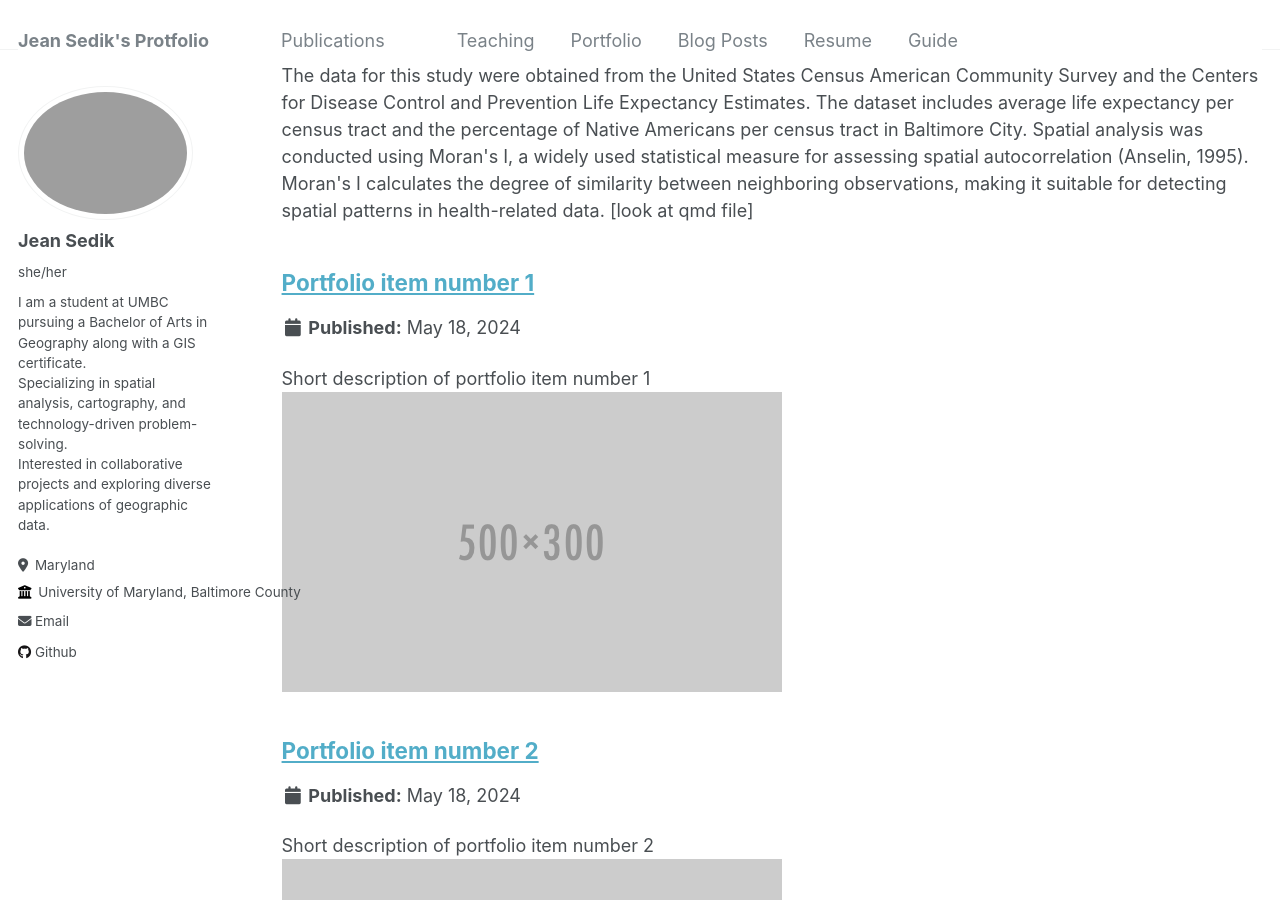
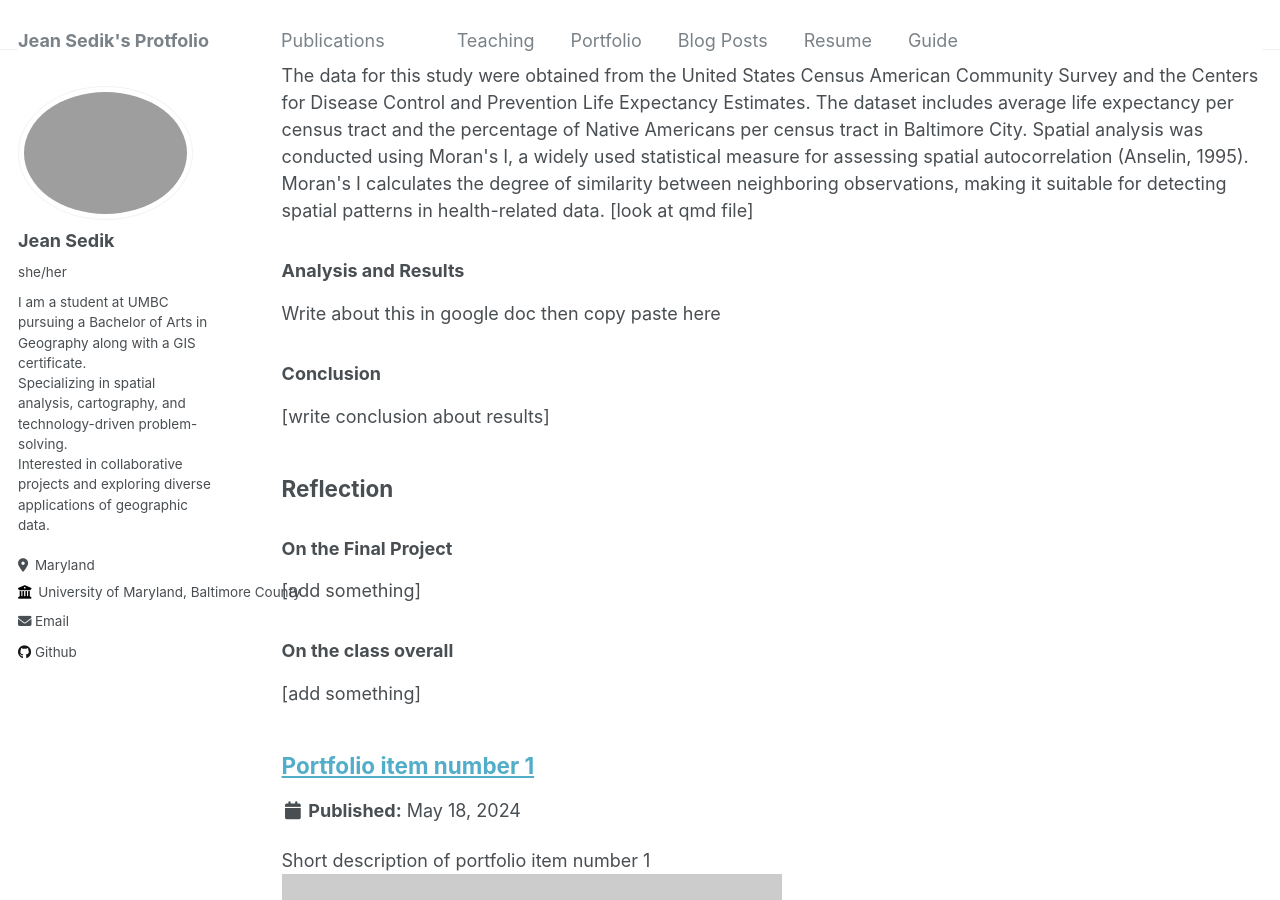
Before and after one commit to VG68490/VG68490.github.io, a Jekyll site: the page built from _pages/portfolio.html, in a window 1280 px wide and 900 px high, scrolled down 632 px. Built offline with Jekyll 4.4.1, drawn with Linux system fonts in a browser that asks for light colours.

Commit message:
5_portfolio.html

```diff
--- a/_pages/portfolio.html
+++ b/_pages/portfolio.html
@@ -13,6 +13,17 @@ author_profile: true
 <p>The data for this study were obtained from the United States Census American Community Survey and the Centers for Disease Control and Prevention Life Expectancy Estimates. The dataset includes average life expectancy per census tract and the percentage of Native Americans per census tract in Baltimore City. Spatial analysis was conducted using Moran's I, a widely used statistical measure for assessing spatial autocorrelation (Anselin, 1995). Moran's I calculates the degree of similarity between neighboring observations, making it suitable for detecting spatial patterns in health-related data.
 [look at qmd file]
  </p>
+<h3>Analysis and Results </h3>
+<p> Write about this in google doc then copy paste here </p>
+
+<h3> Conclusion </h3>
+<p>[write conclusion about results] </p>
+
+<h2>Reflection </h2>
+<h3>On the Final Project </h3>
+<p>[add something] </p>
+<h3>On the class overall </h3>
+<p> [add something]</p>
 
 {% include base_path %}
 
```
